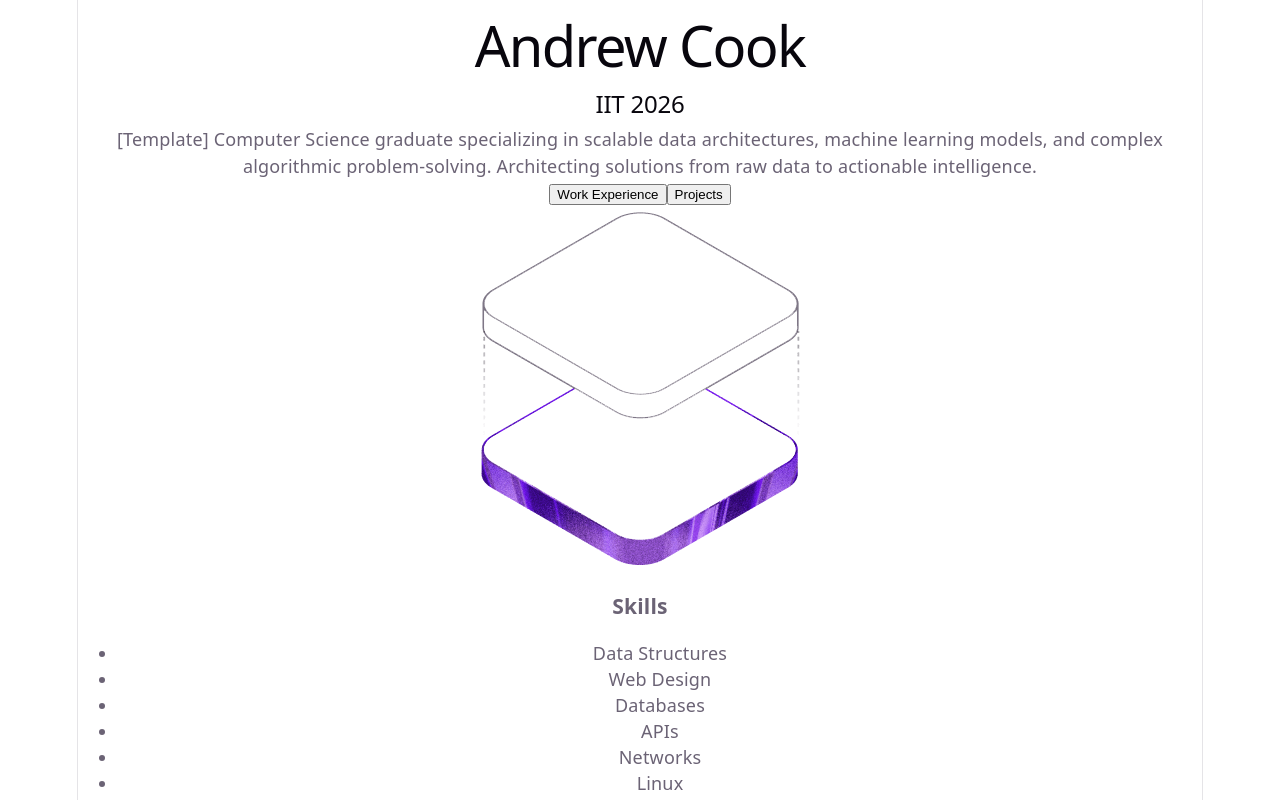
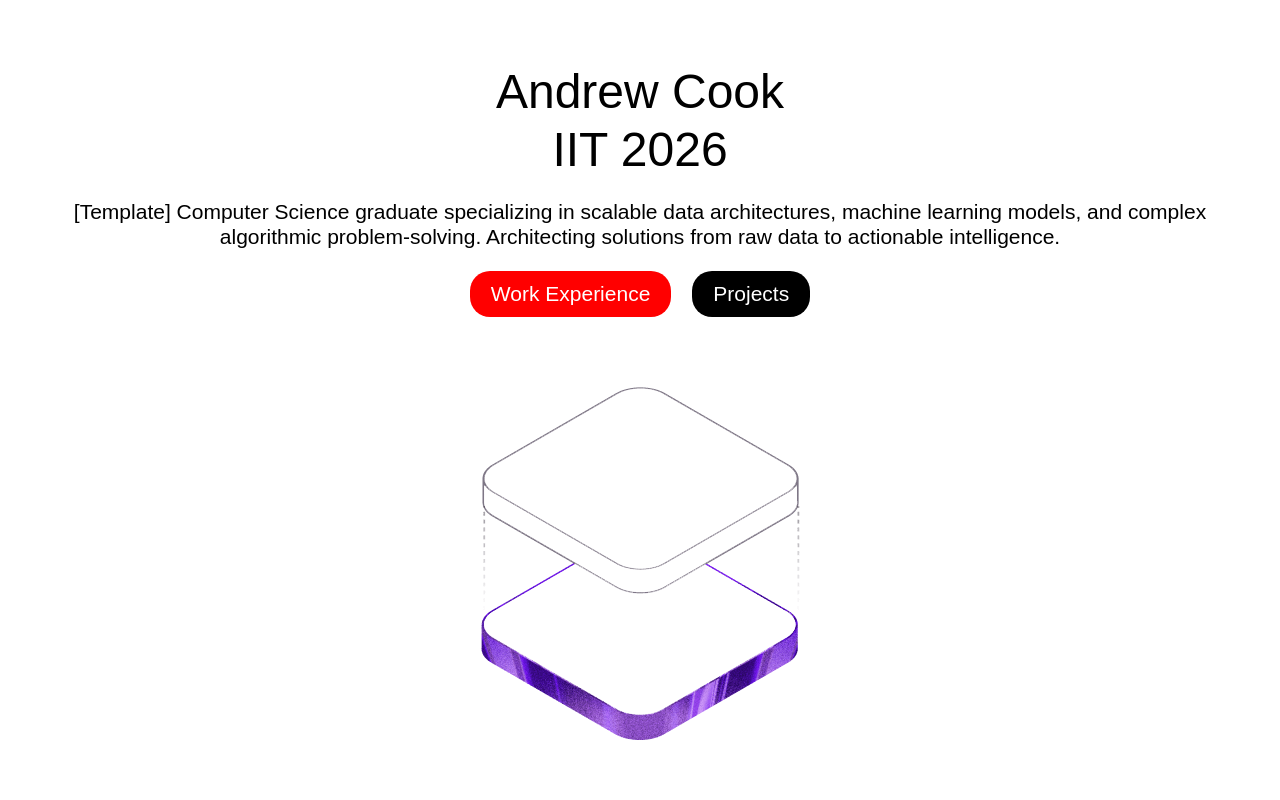
Before and after one commit to Drewster0128/website-portfolio, a Vue app: page / in a window 1280 px wide. Shown: the top 800 px of the page. Built offline with nearby package versions, Linux system fonts and the light colour scheme.

Commit message:
Start css for home

```diff
--- a/src/components/Home.vue
+++ b/src/components/Home.vue
@@ -4,27 +4,29 @@ import heroImg from "../assets/hero.png"
 
 <template>
     <!-- hero -->
-     <section class="hero">
-        <div class="hero__title">
-            <h1>Andrew Cook</h1>
-            <h2>IIT 2026</h2>
+     <section class="container container--column hero">
+        <div class="row">
+            <h1 class="hero__title">Andrew Cook</h1>
+            <h2 class="hero__subtitle">IIT 2026</h2>
         </div>
-        <p class="hero__paragraph">
-            [Template] Computer Science graduate specializing in scalable data architectures, machine learning models, and complex algorithmic problem-solving. Architecting solutions from raw data to actionable intelligence.
-        </p>
-        <div>
+        <div class="row">
+            <p class="hero__paragraph">
+                [Template] Computer Science graduate specializing in scalable data architectures, machine learning models, and complex algorithmic problem-solving. Architecting solutions from raw data to actionable intelligence.
+            </p>
+        </div>
+        <div class="container container--row row">
             <button class="hero__button">Work Experience</button>
-            <button class="hero__button">Projects</button>
+            <button class="hero__button hero__button--black">Projects</button>
         </div>
      </section>
     <!-- profile picture -->
-    <section class="profile_pic">
-        <img :src="heroImg">
+    <section>
+        <img class="profile_pic" :src="heroImg">
     </section>
     <!-- skills -->
     <section class="skills">
-        <h3>Skills</h3>
-        <ul>
+        <h3 class="skills__title">Skills</h3>
+        <ul class="container container--row container--wrap">
             <li class="skills__item">Data Structures</li>
             <li class="skills__item">Web Design</li>
             <li class="skills__item">Databases</li>
--- a/src/main.js
+++ b/src/main.js
@@ -1,5 +1,7 @@
 import { createApp } from 'vue'
+import './reset.css'
 import './style.css'
+
 import App from './App.vue'
 
 createApp(App).mount('#app')
--- /dev/null
+++ b/src/reset.css
@@ -0,0 +1,114 @@
+/***
+    The new CSS reset - version 1.11.3 (last updated 25.08.2024)
+    GitHub page: https://github.com/elad2412/the-new-css-reset
+***/
+
+/*
+    Remove all the styles of the "User-Agent-Stylesheet", except for the 'display' property
+    - The "symbol *" part is to solve Firefox SVG sprite bug
+    - The "html" element is excluded, otherwise a bug in Chrome breaks the CSS hyphens property (https://github.com/elad2412/the-new-css-reset/issues/36)
+ */
+*:where(:not(html, iframe, canvas, img, svg, video, audio):not(svg *, symbol *)) {
+    all: unset;
+    display: revert;
+}
+
+/* Preferred box-sizing value */
+*,
+*::before,
+*::after {
+    box-sizing: border-box;
+}
+
+/* Fix mobile Safari increase font-size on landscape mode */
+html {
+    -moz-text-size-adjust: none;
+    -webkit-text-size-adjust: none;
+    text-size-adjust: none;
+}
+
+/* Reapply the pointer cursor for anchor tags */
+a, button {
+    cursor: revert;
+}
+
+/* Remove list styles (bullets/numbers) */
+ol, ul, menu, summary {
+    list-style: none;
+}
+
+/* Firefox: solve issue where nested ordered lists continue numbering from parent (https://bugzilla.mozilla.org/show_bug.cgi?id=1881517) */
+ol {
+    counter-reset: revert;
+}
+
+/* For images to not be able to exceed their container */
+img {
+    max-inline-size: 100%;
+    max-block-size: 100%;
+}
+
+/* removes spacing between cells in tables */
+table {
+    border-collapse: collapse;
+}
+
+/* Safari - solving issue when using user-select:none on the <body> text input doesn't working */
+input, textarea {
+    -webkit-user-select: auto;
+}
+
+/* revert the 'white-space' property for textarea elements on Safari */
+textarea {
+    white-space: revert;
+}
+
+/* minimum style to allow to style meter element */
+meter {
+    -webkit-appearance: revert;
+    appearance: revert;
+}
+
+/* preformatted text - use only for this feature */
+:where(pre) {
+    all: revert;
+    box-sizing: border-box;
+}
+
+/* reset default text opacity of input placeholder */
+::placeholder {
+    color: unset;
+}
+
+/* fix the feature of 'hidden' attribute.
+   display:revert; revert to element instead of attribute */
+:where([hidden]) {
+    display: none;
+}
+
+/* revert for bug in Chromium browsers
+   - fix for the content editable attribute will work properly.
+   - webkit-user-select: auto; added for Safari in case of using user-select:none on wrapper element*/
+:where([contenteditable]:not([contenteditable="false"])) {
+    -moz-user-modify: read-write;
+    -webkit-user-modify: read-write;
+    overflow-wrap: break-word;
+    -webkit-line-break: after-white-space;
+    -webkit-user-select: auto;
+}
+
+/* apply back the draggable feature - exist only in Chromium and Safari */
+:where([draggable="true"]) {
+    -webkit-user-drag: element;
+}
+
+/* Revert Modal native behavior */
+:where(dialog:modal) {
+    all: revert;
+    box-sizing: border-box;
+}
+
+/* Remove details summary webkit styles */
+::-webkit-details-marker {
+    display: none;
+}
--- a/src/style.css
+++ b/src/style.css
@@ -1,296 +1,84 @@
-:root {
-  --text: #6b6375;
-  --text-h: #08060d;
-  --bg: #fff;
-  --border: #e5e4e7;
-  --code-bg: #f4f3ec;
-  --accent: #aa3bff;
-  --accent-bg: rgba(170, 59, 255, 0.1);
-  --accent-border: rgba(170, 59, 255, 0.5);
-  --social-bg: rgba(244, 243, 236, 0.5);
-  --shadow:
-    rgba(0, 0, 0, 0.1) 0 10px 15px -3px, rgba(0, 0, 0, 0.05) 0 4px 6px -2px;
-
-  --sans: system-ui, 'Segoe UI', Roboto, sans-serif;
-  --heading: system-ui, 'Segoe UI', Roboto, sans-serif;
-  --mono: ui-monospace, Consolas, monospace;
-
-  font: 18px/145% var(--sans);
-  letter-spacing: 0.18px;
-  color-scheme: light dark;
-  color: var(--text);
-  background: var(--bg);
-  font-synthesis: none;
-  text-rendering: optimizeLegibility;
-  -webkit-font-smoothing: antialiased;
-  -moz-osx-font-smoothing: grayscale;
-
-  @media (max-width: 1024px) {
-    font-size: 16px;
-  }
+* {
+  font-family: sans-serif;
+  font-size: 21px;
+  line-height: 1.2;
+  color: black;
 }
 
-@media (prefers-color-scheme: dark) {
-  :root {
-    --text: #9ca3af;
-    --text-h: #f3f4f6;
-    --bg: #16171d;
-    --border: #2e303a;
-    --code-bg: #1f2028;
-    --accent: #c084fc;
-    --accent-bg: rgba(192, 132, 252, 0.15);
-    --accent-border: rgba(192, 132, 252, 0.5);
-    --social-bg: rgba(47, 48, 58, 0.5);
-    --shadow:
-      rgba(0, 0, 0, 0.4) 0 10px 15px -3px, rgba(0, 0, 0, 0.25) 0 4px 6px -2px;
-  }
-
-  #social .button-icon {
-    filter: invert(1) brightness(2);
-  }
+img {
+  max-width: 100%;
 }
 
-body {
-  margin: 0;
+.container {
+  display: flex;
 }
 
-h1,
-h2 {
-  font-family: var(--heading);
-  font-weight: 500;
-  color: var(--text-h);
+.container--column {
+  flex-direction: column;
+  row-gap: 1rem;
 }
 
-h1 {
-  font-size: 56px;
-  letter-spacing: -1.68px;
-  margin: 32px 0;
-  @media (max-width: 1024px) {
-    font-size: 36px;
-    margin: 20px 0;
-  }
-}
-h2 {
-  font-size: 24px;
-  line-height: 118%;
-  letter-spacing: -0.24px;
-  margin: 0 0 8px;
-  @media (max-width: 1024px) {
-    font-size: 20px;
-  }
-}
-p {
-  margin: 0;
+.container--row {
+  flex-direction: row;
+  justify-content: center;
+  column-gap: 1rem;
 }
 
-code,
-.counter {
-  font-family: var(--mono);
-  display: inline-flex;
-  border-radius: 4px;
-  color: var(--text-h);
+.container--wrap {
+  flex-wrap: wrap;
+  row-gap: 0.5rem;
 }
 
-code {
-  font-size: 15px;
-  line-height: 135%;
-  padding: 4px 8px;
-  background: var(--code-bg);
+.hero__button {
+  padding-left: 1rem;
+  padding-right: 1rem;
+  padding-top: 0.5rem;
+  padding-bottom: 0.5rem;
+  background-color: red;
+  border-radius: 20px;
+  color: white
 }
 
-.counter {
-  font-size: 16px;
-  padding: 5px 10px;
-  border-radius: 5px;
-  color: var(--accent);
-  background: var(--accent-bg);
-  border: 2px solid transparent;
-  transition: border-color 0.3s;
-  margin-bottom: 24px;
-
-  &:hover {
-    border-color: var(--accent-border);
-  }
-  &:focus-visible {
-    outline: 2px solid var(--accent);
-    outline-offset: 2px;
-  }
+.hero__title {
+  text-align: center;
+  font-size: 2.2857142857rem
 }
 
-.hero {
-  position: relative;
-
-  .base,
-  .framework,
-  .vite {
-    inset-inline: 0;
-    margin: 0 auto;
-  }
-
-  .base {
-    width: 170px;
-    position: relative;
-    z-index: 0;
-  }
-
-  .framework,
-  .vite {
-    position: absolute;
-  }
-
-  .framework {
-    z-index: 1;
-    top: 34px;
-    height: 28px;
-    transform: perspective(2000px) rotateZ(300deg) rotateX(44deg) rotateY(39deg)
-      scale(1.4);
-  }
-
-  .vite {
-    z-index: 0;
-    top: 107px;
-    height: 26px;
-    width: auto;
-    transform: perspective(2000px) rotateZ(300deg) rotateX(40deg) rotateY(39deg)
-      scale(0.8);
-  }
+.hero__subtitle {
+  text-align: center;
+  font-size: 2.2857142857rem
 }
 
-#app {
-  width: 1126px;
-  max-width: 100%;
-  margin: 0 auto;
+.hero__paragraph {
   text-align: center;
-  border-inline: 1px solid var(--border);
-  min-height: 100svh;
-  display: flex;
-  flex-direction: column;
-  box-sizing: border-box;
 }
 
-#center {
-  display: flex;
-  flex-direction: column;
-  gap: 25px;
-  place-content: center;
-  place-items: center;
-  flex-grow: 1;
-
-  @media (max-width: 1024px) {
-    padding: 32px 20px 24px;
-    gap: 18px;
-  }
+.profile_pic {
+  display: block;
+  margin: auto;
 }
 
-#next-steps {
-  display: flex;
-  border-top: 1px solid var(--border);
-  text-align: left;
-
-  & > div {
-    flex: 1 1 0;
-    padding: 32px;
-    @media (max-width: 1024px) {
-      padding: 24px 20px;
-    }
-  }
-
-  .icon {
-    margin-bottom: 16px;
-    width: 22px;
-    height: 22px;
-  }
-
-  @media (max-width: 1024px) {
-    flex-direction: column;
-    text-align: center;
-  }
+.skills {
+  background-color: black;
+  padding: 1rem;
 }
 
-#docs {
-  border-right: 1px solid var(--border);
-
-  @media (max-width: 1024px) {
-    border-right: none;
-    border-bottom: 1px solid var(--border);
-  }
+.skills__item {
+  color: #fffffe;
+  padding: 0.25rem 0.5rem;
+  background-color: grey;
+  border-radius: 20px;
 }
 
-#next-steps ul {
-  list-style: none;
-  padding: 0;
-  display: flex;
-  gap: 8px;
-  margin: 32px 0 0;
-
-  .logo {
-    height: 18px;
-  }
-
-  a {
-    color: var(--text-h);
-    font-size: 16px;
-    border-radius: 6px;
-    background: var(--social-bg);
-    display: flex;
-    padding: 6px 12px;
-    align-items: center;
-    gap: 8px;
-    text-decoration: none;
-    transition: box-shadow 0.3s;
-
-    &:hover {
-      box-shadow: var(--shadow);
-    }
-    .button-icon {
-      height: 18px;
-      width: 18px;
-    }
-  }
-
-  @media (max-width: 1024px) {
-    margin-top: 20px;
-    flex-wrap: wrap;
-    justify-content: center;
-
-    li {
-      flex: 1 1 calc(50% - 8px);
-    }
-
-    a {
-      width: 100%;
-      justify-content: center;
-      box-sizing: border-box;
-    }
-  }
+.skills__title {
+  font-size: 1.7142857143rem;
+  color: #fffffe;
 }
 
-#spacer {
-  height: 88px;
-  border-top: 1px solid var(--border);
-  @media (max-width: 1024px) {
-    height: 48px;
-  }
+.hero__button--black {
+  background-color: black;
 }
 
-.ticks {
-  position: relative;
-  width: 100%;
-
-  &::before,
-  &::after {
-    content: '';
-    position: absolute;
-    top: -4.5px;
-    border: 5px solid transparent;
-  }
-
-  &::before {
-    left: 0;
-    border-left-color: var(--border);
-  }
-  &::after {
-    right: 0;
-    border-right-color: var(--border);
-  }
+#app > * {
+  margin: 3em;
 }
```
